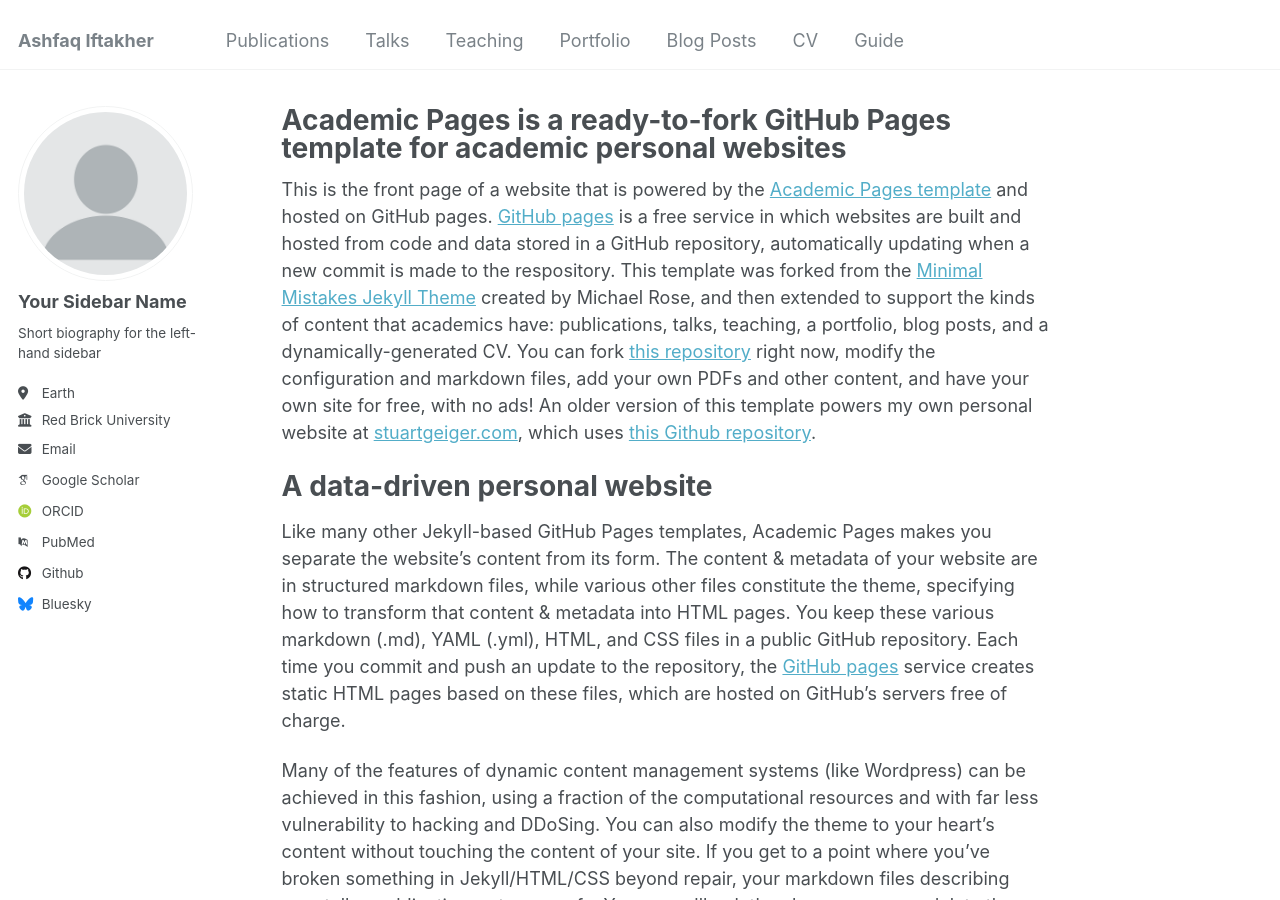
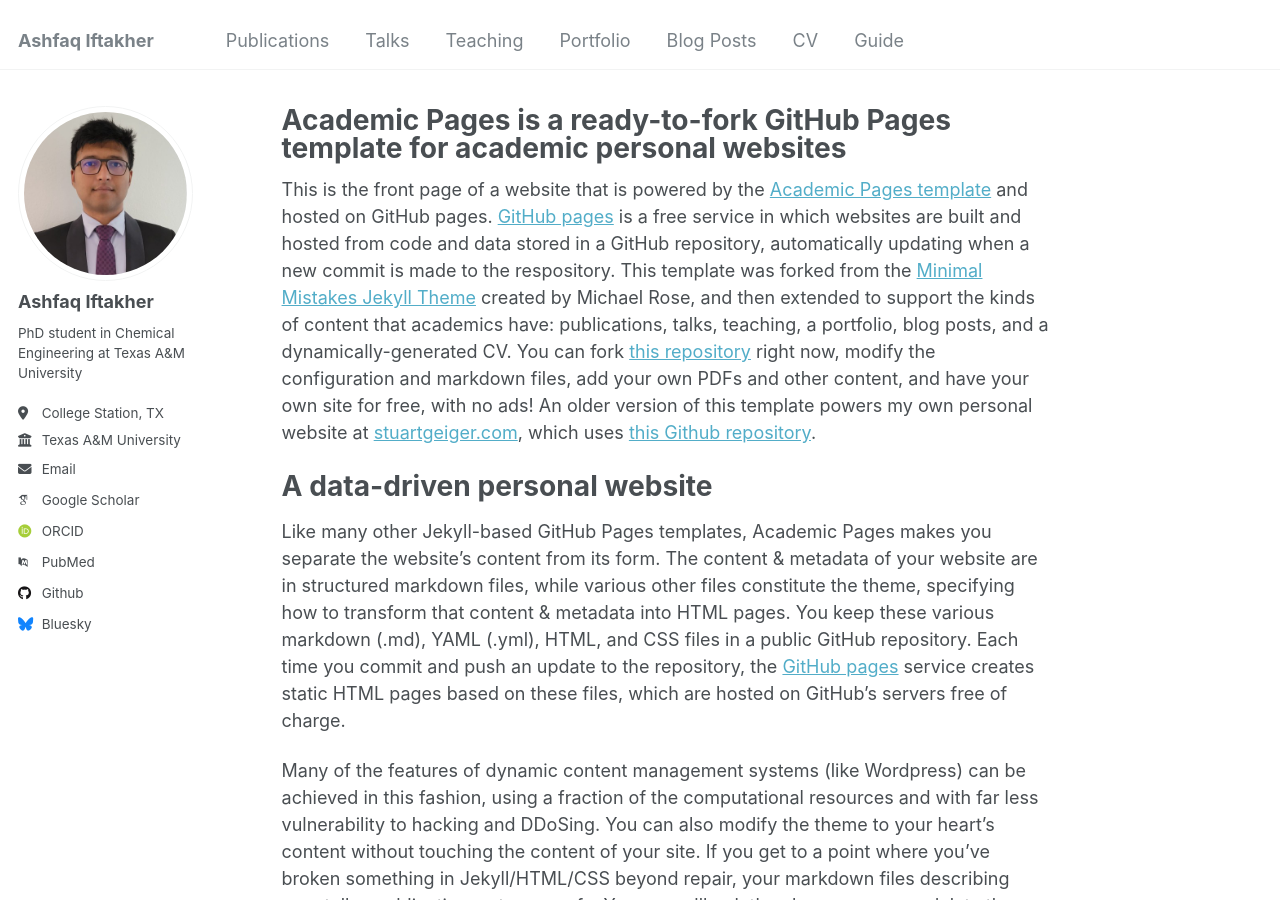
Before and after one commit to aiftakher/aiftakher.github.io, a Jekyll site: the page built from _pages/about.md, in a window 1280 px wide and 900 px high. Built offline with Jekyll 4.4.1, drawn with Linux system fonts in a browser that asks for light colours; some web fonts are replaced.

Commit message:
Update _config.yml

```diff
--- a/_config.yml
+++ b/_config.yml
@@ -21,14 +21,14 @@ repository               : "academicpages/academicpages.github.io"
 #               Additional customization can be done by editing /_includes/author-profile.html
 author:
   # Biographic information
-  avatar           : "profile.png"
-  name             : "Your Sidebar Name"
+  avatar           : "linkedin.jpeg"
+  name             : "Ashfaq Iftakher"
   pronouns         : # example: "she/her"
-  bio              : "Short biography for the left-hand sidebar"
-  location         : "Earth"
-  employer         : "Red Brick University"
+  bio              : "PhD student in Chemical Engineering at Texas A&M University"
+  location         : "College Station, TX"
+  employer         : "Texas A&M University"
   uri              : # URL
-  email            : "none@example.org"
+  email            : "iftakher@tamu.edu"
 
   # Academic websites
   arxiv            : # URL - Update with the correct link to your profile
```
